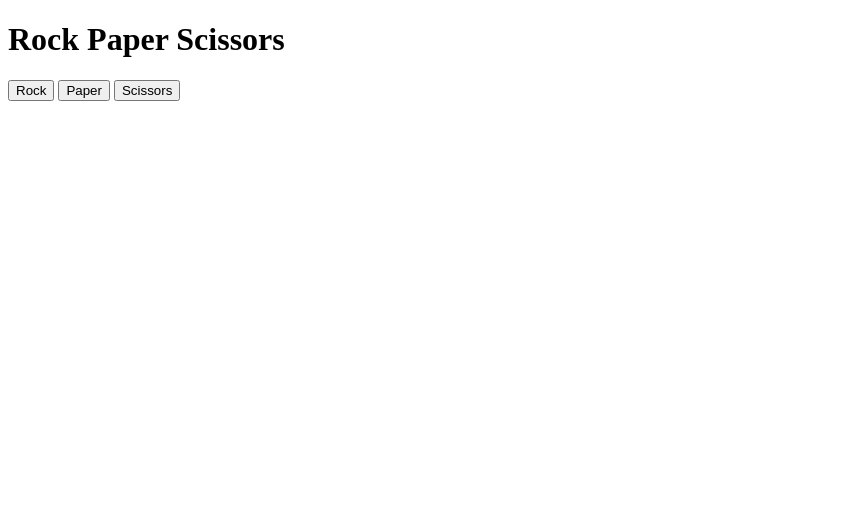
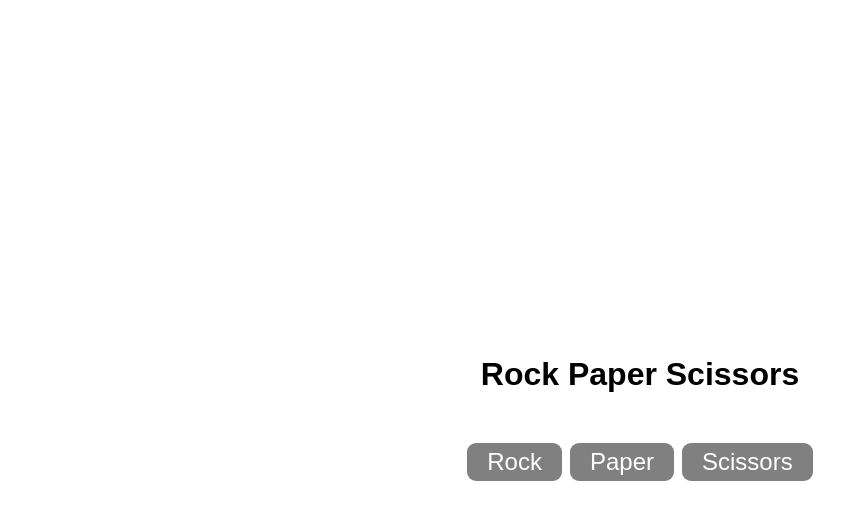
Before and after one commit to enosis1/rock-paper-scissors, a plain HTML site: page index.html in a window 1280 px wide. Shown: the whole page, without its empty margins (0-868 px from the left). Drawn offline with Linux system fonts and the light colour scheme.

Commit message:
Update index.html

```diff
--- a/index.html
+++ b/index.html
@@ -4,11 +4,12 @@
     <meta charset="utf-8" />
     <title>Rock Paper Scissors</title>
     <script src="js/script.js" defer></script>
+    <link rel="stylesheet" href="css/style.css">
   </head>
 
   <body>
+    <div class="content">
       <h1>Rock Paper Scissors</h1>
-
       <div class="container">
         <div class="buttons">
           <button type="button" class="button rock">Rock</button>
@@ -16,5 +17,6 @@
           <button type="button" class="button scissors">Scissors</button>
         </div>
       </div>
+    </div>
   </body>
 </html>
```
Lines whose indentation alone changed are shown as unchanged.
